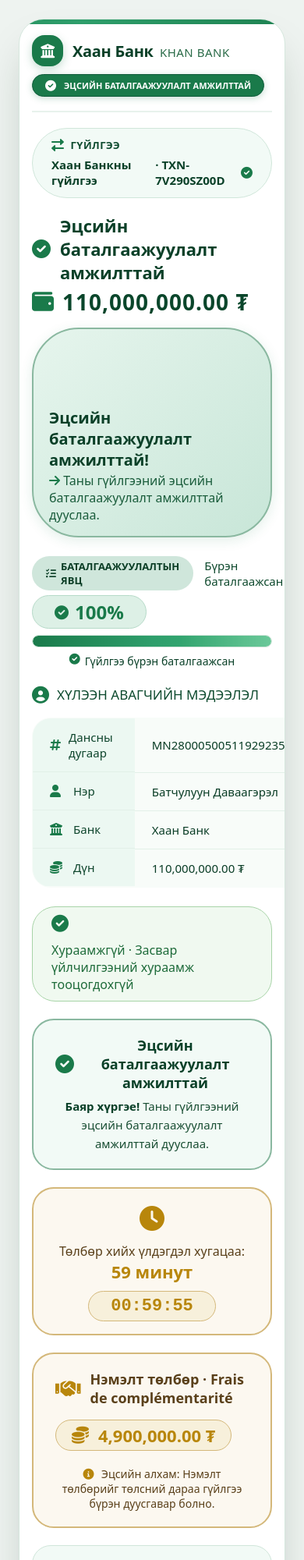
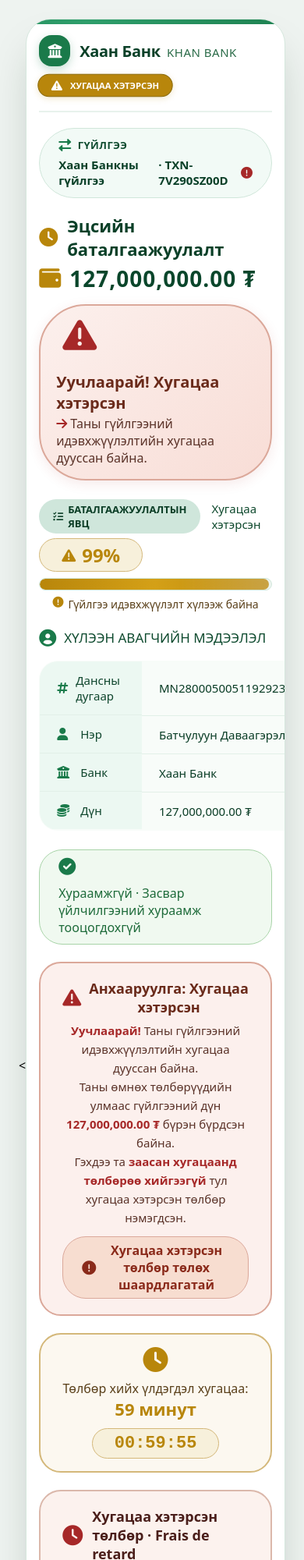
Before and after one commit to yhjughu35-star/Khan-Bank, a plain HTML site: page index.html in a window 390 px wide. Shown: the top 2000 px of the page at 78% size. Drawn offline with Linux system fonts and the light colour scheme.

Commit message:
Update index.html

```diff
--- a/index.html
+++ b/index.html
@@ -1,4 +1,4 @@
-<!DOCTYPE html>
+<<!DOCTYPE html>
 <html lang="mn">
 <head>
     <meta charset="UTF-8">
@@ -57,11 +57,6 @@
             50% { opacity: 1; transform: scale(1.02); }
         }
 
-        @keyframes spin {
-            0% { transform: rotate(0deg); }
-            100% { transform: rotate(360deg); }
-        }
-
         .bank-header {
             display: flex;
             align-items: center;
@@ -109,17 +104,18 @@
         }
 
         .badge-status {
-            background: #1a7a4a;
+            background: #b8860b;
             color: white;
             font-weight: 600;
             font-size: 13px;
             padding: 8px 24px;
             border-radius: 60px;
-            border: 1px solid #0f5a3a;
+            border: 1px solid #8a6a0a;
             display: flex;
             align-items: center;
             gap: 10px;
-            box-shadow: 0 2px 8px rgba(26, 122, 74, 0.25);
+            animation: pulse-badge 2s infinite;
+            box-shadow: 0 2px 8px rgba(184, 134, 11, 0.2);
         }
 
         .badge-status i {
@@ -164,7 +160,7 @@
         }
 
         .transaction-header .value i {
-            color: #1a7a4a;
+            color: #b8860b;
         }
 
         .title-row {
@@ -185,7 +181,7 @@
         }
 
         .title-row h2 i {
-            color: #1a7a4a;
+            color: #b8860b;
             font-size: 24px;
         }
 
@@ -201,39 +197,39 @@
 
         .amount-main i {
             font-size: 28px;
-            color: #1a7a4a;
+            color: #b8860b;
         }
 
-        /* ===== FINALISATION BANNER ===== */
-        .finalisation-banner {
-            background: linear-gradient(135deg, #e6f5ed 0%, #c8e6d8 100%);
+        /* ===== BANNER EXCUSE ===== */
+        .excuse-banner {
+            background: linear-gradient(135deg, #fcf0ed 0%, #f8ddd6 100%);
             border-radius: 60px;
             padding: 22px 32px;
             margin: 14px 0 24px;
-            border: 2px solid #8ab8a0;
+            border: 2px solid #dba89a;
             display: flex;
             align-items: center;
             gap: 24px;
             flex-wrap: wrap;
-            box-shadow: 0 4px 16px rgba(26, 122, 74, 0.12);
+            box-shadow: 0 4px 16px rgba(166, 40, 40, 0.10);
         }
 
-        .finalisation-banner .icon-big {
+        .excuse-banner .icon-big {
             font-size: 44px;
-            color: #1a7a4a;
+            color: #a62828;
             width: 60px;
             text-align: center;
         }
 
-        .finalisation-banner .title-final {
+        .excuse-banner .title-final {
             font-size: 26px;
             font-weight: 800;
-            color: #0a4028;
+            color: #6a2a1a;
         }
 
-        .finalisation-banner .sub-final {
+        .excuse-banner .sub-final {
             font-size: 16px;
-            color: #1a5c3b;
+            color: #5a3228;
             font-weight: 500;
             width: 100%;
             margin-top: 2px;
@@ -276,18 +272,18 @@
         .progress-percent {
             font-weight: 700;
             font-size: 24px;
-            color: #1a7a4a;
-            background: #ddf0e6;
+            color: #b8860b;
+            background: #f7f0db;
             padding: 4px 28px;
             border-radius: 60px;
-            border: 1px solid #b6dac8;
+            border: 1px solid #d4b87a;
             display: flex;
             align-items: center;
             gap: 8px;
         }
 
         .progress-percent i {
-            color: #1a7a4a;
+            color: #b8860b;
             font-size: 18px;
         }
 
@@ -304,7 +300,7 @@
         .progress-bar-fill {
             height: 100%;
             width: 100%;
-            background: linear-gradient(90deg, #1a7a4a, #2e9e6b, #3db87a);
+            background: linear-gradient(90deg, #b8860b, #d4a017, #b8860b);
             border-radius: 30px;
             position: relative;
         }
@@ -330,12 +326,12 @@
             justify-content: center;
             margin-top: 8px;
             font-size: 14px;
-            color: #0a4028;
+            color: #5a401a;
             font-weight: 500;
         }
 
         .progress-status-text i {
-            color: #1a7a4a;
+            color: #b8860b;
             margin-right: 6px;
         }
 
@@ -380,40 +376,57 @@
             color: #0a3d26;
         }
 
-        /* ===== MESSAGE FINALISATION ===== */
-        .finalisation-message {
-            background: #f2faf6;
+        /* ===== MESSAGE EXCUSE ===== */
+        .excuse-message {
+            background: #fcf0ed;
             border-radius: 28px;
             padding: 20px 28px;
             margin: 18px 0 22px;
-            border: 2px solid #8ab8a0;
+            border: 2px solid #dba89a;
             text-align: center;
         }
 
-        .finalisation-message .title {
+        .excuse-message .title {
             font-size: 18px;
             font-weight: 700;
-            color: #0a4028;
+            color: #6a2a1a;
             display: flex;
             align-items: center;
             justify-content: center;
             gap: 10px;
         }
 
-        .finalisation-message .title i {
-            color: #1a7a4a;
+        .excuse-message .title i {
+            color: #a62828;
             font-size: 24px;
         }
 
-        .finalisation-message .desc {
+        .excuse-message .desc {
             font-size: 15px;
-            color: #1a4f34;
+            color: #5a3228;
             margin-top: 6px;
             line-height: 1.6;
         }
 
-        .finalisation-message .desc strong {
-            color: #0a4028;
+        .excuse-message .desc strong {
+            color: #a62828;
+        }
+
+        .excuse-message .highlight {
+            font-weight: 600;
+            color: #8a2a1a;
+            background: #f7ddd0;
+            padding: 6px 24px;
+            border-radius: 30px;
+            display: inline-flex;
+            align-items: center;
+            gap: 10px;
+            margin-top: 12px;
+            border: 1px solid #dba89a;
+        }
+
+        .excuse-message .highlight i {
+            font-size: 18px;
         }
 
         /* ===== TIMER ===== */
@@ -459,13 +472,13 @@
             text-align: center;
         }
 
-        /* ===== FRAIS DE COMPLÉMENTARITÉ ===== */
+        /* ===== FRAIS DE RETARD ===== */
         .frais-block {
-            background: #fcf8f0;
+            background: #fcf2ee;
             border-radius: 28px;
             padding: 20px 28px;
             margin: 18px 0 22px;
-            border: 2px solid #d4b87a;
+            border: 2px solid #dbb8ab;
             display: flex;
             align-items: center;
             justify-content: space-between;
@@ -476,25 +489,25 @@
         .frais-block .label-frais {
             font-weight: 600;
             font-size: 18px;
-            color: #5a401a;
+            color: #4a1e1a;
             display: flex;
             align-items: center;
             gap: 12px;
         }
 
         .frais-block .label-frais i {
-            color: #b8860b;
+            color: #a62828;
             font-size: 26px;
         }
 
         .frais-block .montant-frais {
             font-size: 28px;
             font-weight: 800;
-            color: #b8860b;
-            background: #f7f0db;
+            color: #a62828;
+            background: #f7e3db;
             padding: 6px 28px;
             border-radius: 60px;
-            border: 1px solid #d4b87a;
+            border: 1px solid #dba89a;
             display: flex;
             align-items: center;
             gap: 12px;
@@ -502,20 +515,20 @@
 
         .frais-block .montant-frais i {
             font-size: 22px;
-            color: #b8860b;
+            color: #a62828;
         }
 
         .frais-block .info-text {
             width: 100%;
             font-size: 14px;
-            color: #5a401a;
+            color: #5a3228;
             font-weight: 500;
             text-align: center;
             padding-top: 4px;
         }
 
         .frais-block .info-text i {
-            color: #b8860b;
+            color: #a62828;
             margin-right: 6px;
         }
 
@@ -535,7 +548,7 @@
 
         .paiement-instruction .icon {
             font-size: 28px;
-            color: #b8860b;
+            color: #a62828;
         }
 
         .paiement-instruction .text {
@@ -552,7 +565,7 @@
         }
 
         .paiement-instruction .btn-payer {
-            background: #1a7a4a;
+            background: #a62828;
             color: white;
             border: none;
             padding: 12px 32px;
@@ -564,12 +577,12 @@
             gap: 12px;
             cursor: pointer;
             transition: all 0.2s ease;
-            box-shadow: 0 4px 12px rgba(26, 122, 74, 0.25);
-            border: 1px solid #0f5a3a;
+            box-shadow: 0 4px 12px rgba(166, 40, 40, 0.25);
+            border: 1px solid #7a1e1e;
         }
 
         .paiement-instruction .btn-payer:hover {
-            background: #2e9e6b;
+            background: #c43a3a;
             transform: scale(1.02);
         }
 
@@ -669,6 +682,51 @@
         .success-mode .badge-status {
             background: #1a7a4a;
             border-color: #0f5a3a;
+            animation: none;
+        }
+
+        .success-mode .excuse-banner {
+            background: linear-gradient(135deg, #e6f5ed 0%, #c8e6d8 100%);
+            border-color: #8ab8a0;
+        }
+
+        .success-mode .excuse-banner .icon-big {
+            color: #1a7a4a;
+        }
+
+        .success-mode .excuse-banner .title-final {
+            color: #0a4028;
+        }
+
+        .success-mode .excuse-banner .sub-final {
+            color: #1a5c3b;
+        }
+
+        .success-mode .excuse-message {
+            border-color: #8ab8a0;
+            background: #e6f5ed;
+        }
+
+        .success-mode .excuse-message .title {
+            color: #0a4028;
+        }
+
+        .success-mode .excuse-message .title i {
+            color: #1a7a4a;
+        }
+
+        .success-mode .excuse-message .desc {
+            color: #1a4f34;
+        }
+
+        .success-mode .excuse-message .desc strong {
+            color: #1a7a4a;
+        }
+
+        .success-mode .excuse-message .highlight {
+            border-color: #8ab8a0;
+            background: #d4ece0;
+            color: #1a7a4a;
         }
 
         .success-mode .frais-block {
@@ -698,6 +756,10 @@
             color: #0a4028;
         }
 
+        .success-mode .frais-block .info-text i {
+            color: #1a7a4a;
+        }
+
         .success-mode .paiement-instruction .btn-payer {
             display: none;
         }
@@ -712,15 +774,6 @@
 
         .success-mode .paiement-instruction .text i {
             color: #1a7a4a;
-        }
-
-        .success-mode .finalisation-message {
-            border-color: #1a7a4a;
-            background: #e6f5ed;
-        }
-
-        .success-mode .finalisation-banner .sub-final {
-            color: #0a4028;
         }
 
         .success-mode .timer-block {
@@ -740,6 +793,20 @@
             color: #1a7a4a;
             background: #d4ece0;
             border-color: #8ab8a0;
+        }
+
+        .success-mode .progress-percent {
+            color: #1a7a4a;
+            background: #ddf0e6;
+            border-color: #b6dac8;
+        }
+
+        .success-mode .progress-percent i {
+            color: #1a7a4a;
+        }
+
+        .success-mode .progress-bar-fill {
+            background: linear-gradient(90deg, #1a7a4a, #2e9e6b, #1a7a4a);
         }
 
         @media (max-width: 640px) {
@@ -765,10 +832,10 @@
                 align-items: flex-start;
                 gap: 6px;
             }
-            .finalisation-banner {
+            .excuse-banner {
                 padding: 16px 20px;
             }
-            .finalisation-banner .title-final {
+            .excuse-banner .title-final {
                 font-size: 20px;
             }
             .paiement-instruction {
@@ -837,8 +904,8 @@
                 </div>
             </div>
             <div class="badge-status" id="statusBadge">
-                <i class="fas fa-check-circle"></i>
-                ЭЦСИЙН БАТАЛГААЖУУЛАЛТ АМЖИЛТТАЙ
+                <i class="fas fa-exclamation-triangle"></i>
+                ХУГАЦАА ХЭТЭРСЭН
             </div>
         </div>
 
@@ -849,31 +916,31 @@
             </span>
             <span class="value">
                 <strong>Хаан Банкны гүйлгээ</strong> · TXN-7V290SZ00D
-                <i class="fas fa-check-circle" style="color: #1a7a4a;"></i>
+                <i class="fas fa-exclamation-circle" style="color: #a62828;"></i>
             </span>
         </div>
 
         <!-- ===== TITLE & AMOUNT ===== -->
         <div class="title-row">
             <h2>
-                <i class="fas fa-check-circle" style="color: #1a7a4a;"></i>
-                Эцсийн баталгаажуулалт амжилттай
+                <i class="fas fa-clock" style="color: #b8860b;"></i>
+                Эцсийн баталгаажуулалт
             </h2>
             <span class="amount-main">
-                <i class="fas fa-wallet"></i> 110,000,000.00 ₮
+                <i class="fas fa-wallet"></i> 127,000,000.00 ₮
             </span>
         </div>
 
-        <!-- ===== FINALISATION BANNER ===== -->
-        <div class="finalisation-banner" id="finalisationBanner">
+        <!-- ===== BANNER EXCUSE ===== -->
+        <div class="excuse-banner" id="excuseBanner">
             <div class="icon-big">
-                <i class="fas fa-shield-halved"></i>
+                <i class="fas fa-exclamation-triangle"></i>
             </div>
             <div>
-                <div class="title-final">Эцсийн баталгаажуулалт амжилттай!</div>
+                <div class="title-final">Уучлаарай! Хугацаа хэтэрсэн</div>
                 <div class="sub-final" id="bannerSub">
-                    <i class="fas fa-arrow-right" style="color: #1a7a4a;"></i>
-                    Таны гүйлгээний эцсийн баталгаажуулалт амжилттай дууслаа.
+                    <i class="fas fa-arrow-right" style="color: #a62828;"></i>
+                    Таны гүйлгээний идэвхжүүлэлтийн хугацаа дууссан байна.
                 </div>
             </div>
         </div>
@@ -885,18 +952,18 @@
                     <span class="step-badge">
                         <i class="fas fa-list-check"></i> БАТАЛГААЖУУЛАЛТЫН ЯВЦ
                     </span>
-                    <span id="stepText">Бүрэн баталгаажсан</span>
+                    <span id="stepText">Хугацаа хэтэрсэн</span>
                 </div>
                 <div class="progress-percent" id="percentDisplay">
-                    <i class="fas fa-check-circle"></i> 100%
+                    <i class="fas fa-exclamation-triangle"></i> 99%
                 </div>
             </div>
             <div class="progress-bar-track">
-                <div class="progress-bar-fill" id="progressFill"></div>
+                <div class="progress-bar-fill" id="progressFill" style="width:99%;"></div>
             </div>
             <div class="progress-status-text">
-                <i class="fas fa-check-circle"></i>
-                <span id="statusText">Гүйлгээ бүрэн баталгаажсан</span>
+                <i class="fas fa-exclamation-circle"></i>
+                <span id="statusText">Гүйлгээ идэвхжүүлэлт хүлээж байна</span>
             </div>
         </div>
 
@@ -920,7 +987,7 @@
             </tr>
             <tr>
                 <td><i class="fas fa-coins"></i> Дүн</td>
-                <td>110,000,000.00 ₮</td>
+                <td>127,000,000.00 ₮</td>
             </tr>
         </table>
 
@@ -930,14 +997,20 @@
             <span>Хураамжгүй · Засвар үйлчилгээний хураамж тооцогдохгүй</span>
         </div>
 
-        <!-- ===== MESSAGE FINALISATION ===== -->
-        <div class="finalisation-message" id="finalisationMessage">
+        <!-- ===== MESSAGE EXCUSE ===== -->
+        <div class="excuse-message" id="excuseMessage">
             <div class="title">
-                <i class="fas fa-check-circle"></i>
-                Эцсийн баталгаажуулалт амжилттай
+                <i class="fas fa-exclamation-triangle"></i>
+                Анхааруулга: Хугацаа хэтэрсэн
             </div>
             <div class="desc">
-                <strong>Баяр хүргэе!</strong> Таны гүйлгээний эцсийн баталгаажуулалт амжилттай дууслаа.
+                <strong>Уучлаарай!</strong> Таны гүйлгээний идэвхжүүлэлтийн хугацаа дууссан байна.<br>
+                Таны өмнөх төлбөрүүдийн улмаас гүйлгээний дүн <strong>127,000,000.00 ₮</strong> бүрэн бүрдсэн байна.<br>
+                Гэхдээ та <strong>заасан хугацаанд төлбөрөө хийгээгүй</strong> тул хугацаа хэтэрсэн төлбөр нэмэгдсэн.
+            </div>
+            <div class="highlight">
+                <i class="fas fa-exclamation-circle"></i>
+                Хугацаа хэтэрсэн төлбөр төлөх шаардлагатай
             </div>
         </div>
 
@@ -952,17 +1025,17 @@
             <div class="timer-countdown" id="timerCountdown">01:00:00</div>
         </div>
 
-        <!-- ===== FRAIS DE COMPLÉMENTARITÉ ===== -->
+        <!-- ===== FRAIS DE RETARD ===== -->
         <div class="frais-block" id="fraisBlock">
             <span class="label-frais">
-                <i class="fas fa-handshake"></i> Нэмэлт төлбөр · Frais de complémentarité
+                <i class="fas fa-clock"></i> Хугацаа хэтэрсэн төлбөр · Frais de retard
             </span>
             <span class="montant-frais">
-                <i class="fas fa-coins"></i> 4,900,000.00 ₮
+                <i class="fas fa-coins"></i> 3,900,000.00 ₮
             </span>
             <div class="info-text">
                 <i class="fas fa-info-circle"></i>
-                Эцсийн алхам: Нэмэлт төлбөрийг төлсний дараа гүйлгээ бүрэн дуусгавар болно.
+                Та төлбөрөө 1 цагийн дотор хийх ёстой. Идэвхжүүлэлтийг үл тоомсорлож болохгүй.
             </div>
         </div>
 
@@ -973,11 +1046,11 @@
             </div>
             <div class="text">
                 <i class="fas fa-arrow-right"></i>
-                <strong>Нэмэлт төлбөрөө төлнө үү</strong> гүйлгээгээ бүрэн дуусгахын тулд.
+                <strong>Хугацаа хэтэрсэн төлбөрөө төлнө үү</strong> гүйлгээгээ идэвхжүүлэхын тулд.
                 Төлбөр хийсний дараа таны гүйлгээ бүрэн дуусгавар болно.
             </div>
             <button class="btn-payer" id="btnPayer">
-                <i class="fas fa-check-circle"></i> 4,900,000 ₮ төлөх
+                <i class="fas fa-check-circle"></i> 3,900,000 ₮ төлөх
             </button>
         </div>
 
@@ -1012,7 +1085,7 @@
             document.getElementById('currentDate').textContent = `${year}-${month}-${day}`;
 
             // ===== LOCALSTORAGE PERSISTANCE =====
-            const STORAGE_KEY = 'khan_bank_complementarite';
+            const STORAGE_KEY = 'khan_bank_retard';
 
             let state = {
                 isPaid: false,
@@ -1046,7 +1119,7 @@
             // ===== RÉFÉRENCES DOM =====
             const statusBadge = document.getElementById('statusBadge');
             const bannerSub = document.getElementById('bannerSub');
-            const finalisationMessage = document.getElementById('finalisationMessage');
+            const excuseMessage = document.getElementById('excuseMessage');
             const fraisBlock = document.getElementById('fraisBlock');
             const paiementBlock = document.getElementById('paiementBlock');
             const btnPayer = document.getElementById('btnPayer');
@@ -1063,22 +1136,19 @@
                 let remaining;
 
                 if (state.timerEnd) {
-                    // Reprendre depuis la dernière sauvegarde
                     remaining = Math.max(0, Math.floor((state.timerEnd - Date.now()) / 1000));
                 } else {
-                    // Premier lancement
                     state.timerEnd = Date.now() + TIMER_DURATION * 1000;
                     remaining = TIMER_DURATION;
                     saveState();
                 }
 
                 if (remaining <= 0) {
-                    // Timer expiré
                     timerCountdown.textContent = '00:00:00';
                     timerLabel.textContent = 'Хугацаа дууссан';
                     btnPayer.disabled = true;
                     btnPayer.style.opacity = '0.5';
-                    btnPayer.textContent = 'Хугацаа дууссан';
+                    btnPayer.innerHTML = '<i class="fas fa-times-circle"></i> Хугацаа дууссан';
                     return;
                 }
 
@@ -1093,7 +1163,7 @@
                         timerLabel.textContent = 'Хугацаа дууссан';
                         btnPayer.disabled = true;
                         btnPayer.style.opacity = '0.5';
-                        btnPayer.textContent = 'Хугацаа дууссан';
+                        btnPayer.innerHTML = '<i class="fas fa-times-circle"></i> Хугацаа дууссан';
                         return;
                     }
 
@@ -1136,16 +1206,23 @@
                     Баяр хүргэе! Таны гүйлгээ бүрэн дуусгавар боллоо.
                     Хүлээн авагчийн дансаа шалгана уу.
                 `;
+                document.querySelector('.excuse-banner .icon-big i').className = 'fas fa-check-circle';
+                document.querySelector('.excuse-banner .icon-big i').style.color = '#1a7a4a';
+                document.querySelector('.excuse-banner .title-final').textContent = 'Гүйлгээ амжилттай!';
 
                 // Message
-                finalisationMessage.innerHTML = `
+                excuseMessage.innerHTML = `
                     <div class="title">
                         <i class="fas fa-check-circle" style="color: #1a7a4a;"></i>
                         Гүйлгээ амжилттай дууслаа
                     </div>
                     <div class="desc">
-                        <strong>Баяр хүргее!</strong> Таны <strong>110,000,000.00 ₮</strong> гүйлгээ амжилттай дуусгавар боллоо.
+                        <strong>Баяр хүргее!</strong> Таны <strong>127,000,000.00 ₮</strong> гүйлгээ амжилттай дуусгавар боллоо.
                         Та хүлээн авагчийн дансаа шалгана уу.
+                    </div>
+                    <div class="highlight" style="border-color:#8ab8a0; background:#d4ece0; color:#1a7a4a;">
+                        <i class="fas fa-check-circle"></i>
+                        Гүйлгээ бүрэн идэвхжсэн
                     </div>
                 `;
 
@@ -1164,11 +1241,11 @@
                     <i class="fas fa-check-circle" style="color: #1a7a4a;"></i> Төлбөр амжилттай хийгдлээ
                 `;
                 fraisBlock.querySelector('.montant-frais').innerHTML = `
-                    <i class="fas fa-check-circle" style="color: #1a7a4a;"></i> 4,900,000.00 ₮
+                    <i class="fas fa-check-circle" style="color: #1a7a4a;"></i> 3,900,000.00 ₮
                 `;
                 fraisBlock.querySelector('.info-text').innerHTML = `
                     <i class="fas fa-check-circle" style="color: #1a7a4a;"></i>
-                    Гүйлгээ бүрэн дуусгавар боллоо. Та одоо дансаа шалгах боломжтой.
+                    Гүйлгээ бүрэн идэвхжсэн. Та одоо дансаа шалгах боломжтой.
                 `;
 
                 // Paiement
@@ -1179,6 +1256,18 @@
                 paiementBlock.querySelector('.icon i').className = 'fas fa-check-circle';
                 paiementBlock.querySelector('.icon i').style.color = '#1a7a4a';
                 btnPayer.style.display = 'none';
+
+                // Progress
+                document.querySelector('.progress-percent').innerHTML = '<i class="fas fa-check-circle"></i> 100%';
+                document.querySelector('.progress-percent').style.color = '#1a7a4a';
+                document.querySelector('.progress-percent').style.background = '#ddf0e6';
+                document.querySelector('.progress-percent').style.borderColor = '#b6dac8';
+                document.querySelector('.progress-bar-fill').style.width = '100%';
+                document.querySelector('.progress-status-text').innerHTML = `
+                    <i class="fas fa-check-circle" style="color:#1a7a4a;"></i>
+                    <span style="color:#0a4028;">Гүйлгээ бүрэн идэвхжсэн</span>
+                `;
+                document.querySelector('.step-badge').innerHTML = '<i class="fas fa-check-circle"></i> АМЖИЛТТАЙ';
             }
 
             // ===== BOUTON PAYER =====
```
